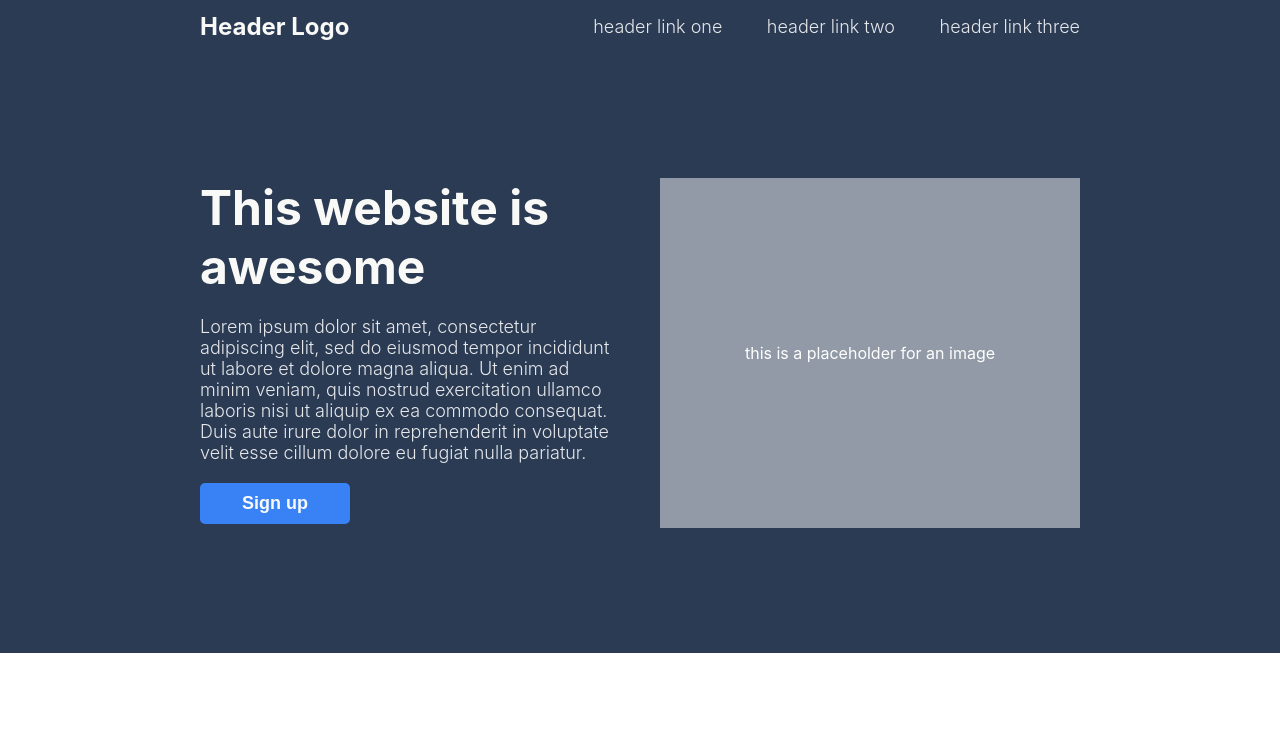
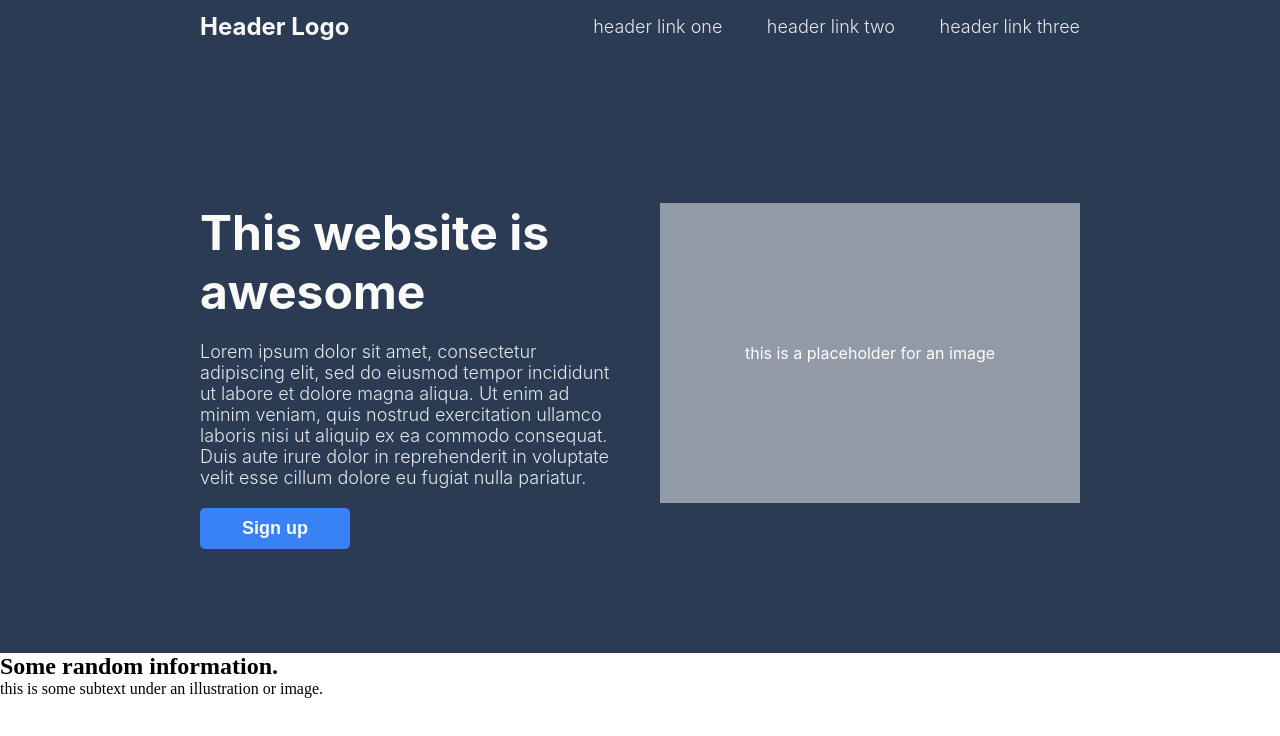
Before and after one commit to valcrog/landing-page, a plain HTML site: page index.html in a window 1280 px wide. Drawn offline with Linux system fonts and the light colour scheme.

Commit message:
Finished HTML and corrected box alignments in section one.

```diff
--- a/index.html
+++ b/index.html
@@ -28,5 +28,14 @@
             this is a placeholder for an image
         </div>
     </div>
+    <div class="section-two">
+        <h2>Some random information.</h2>
+        <div class="section-two info">
+            <div class="info">
+                <div class="info-image"></div>
+                <div class="text">this is some subtext under an illustration or image.</div>
+            </div>
+        </div>
+    </div>
 </body>
 </html>
--- a/style.css
+++ b/style.css
@@ -49,11 +49,13 @@ li {
     padding: 125px 200px;
     display: flex;
     justify-content: center;
+    align-items: center;
     gap: 40px;
 }
 
 .section-one {
     flex-basis: 100%;
+    height: 300px;
 }
 
 .section-one.left {
```
